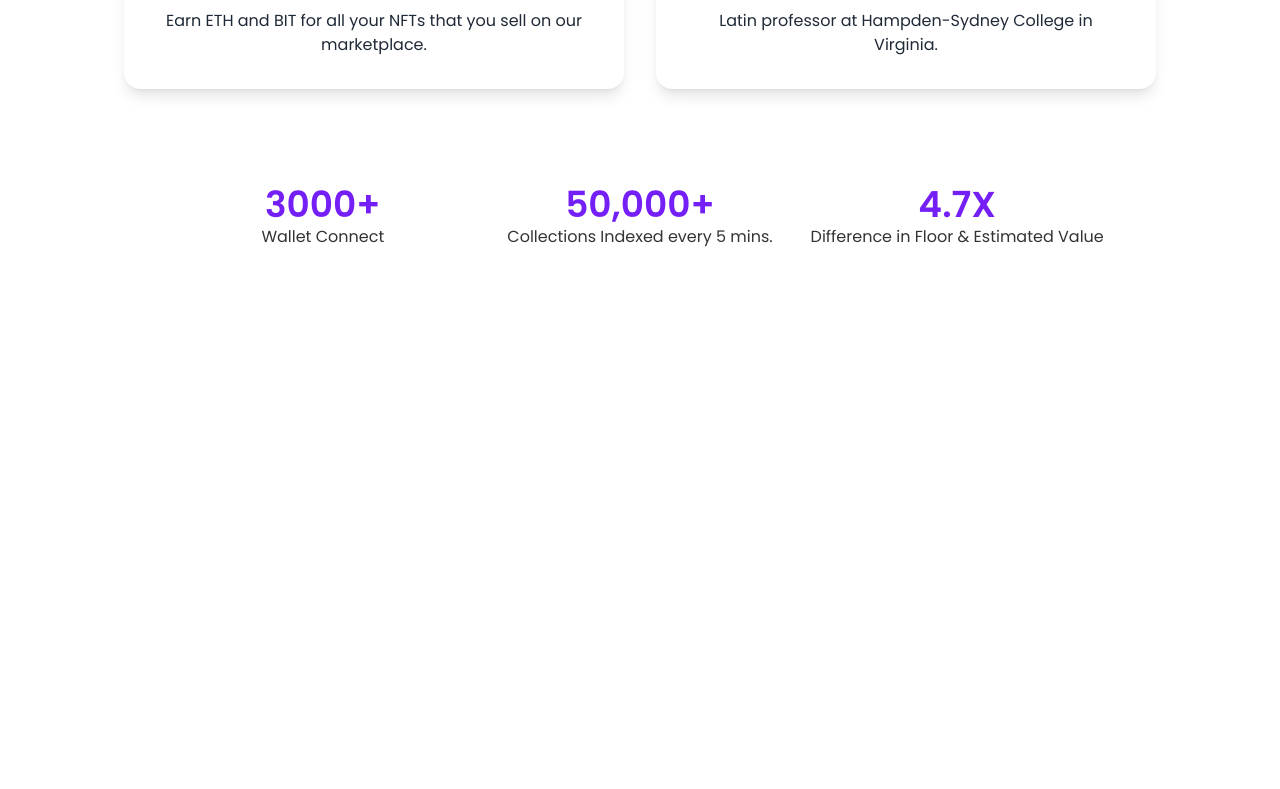
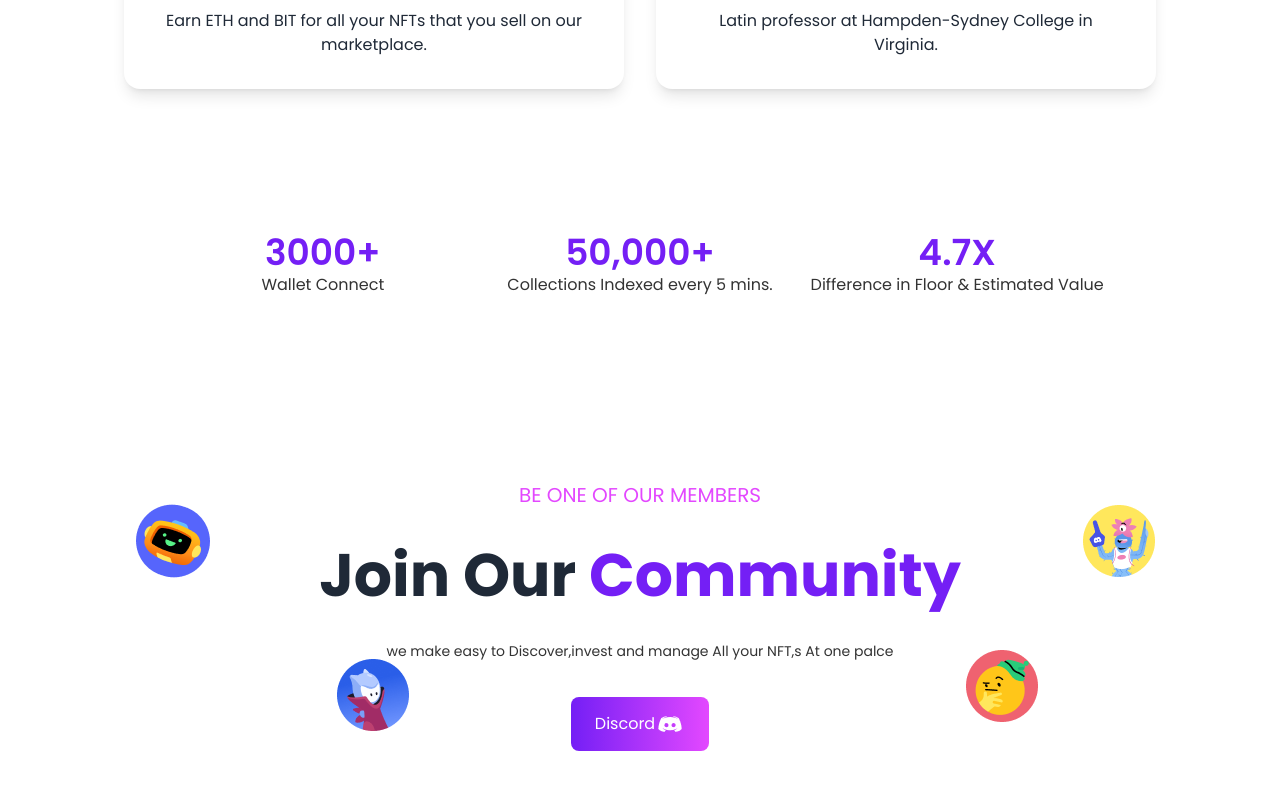
Before and after one commit to fahad09fahim/crypto-chain, a React (Vite) app: page / in a window 1280 px wide. Shown: the part 1831-2620 px from the top of the page. Before the commit the page ends 2080 px from the top, so only its background shows below. Built offline with nearby package versions, Linux system fonts and the light colour scheme.

Commit message:
community page implemented

```diff
--- a/src/App.jsx
+++ b/src/App.jsx
@@ -1,4 +1,5 @@
 
+import Community from "./component/community/Community";
 import Header from "./component/header/Header"
 import Banner from './component/sections/Banner';
 import Investor from "./component/sections/investor/Investor";
@@ -18,6 +19,7 @@ function App() {
       <Investor/>
       <Process/>
       <Statistics/>
+      <Community/>
     </>
   )
 }
--- /dev/null
+++ b/src/component/community/Community.jsx
@@ -0,0 +1,31 @@
+import character from "../../assets/background/characte.png";
+import discordIco from "../../assets/discord.png";
+const Community = () => {
+  return (
+    <div className="m-20">
+      <div
+        style={{
+          backgroundImage: `url(${character})`,
+          backgroundPosition: "center",
+          backgroundRepeat: "no-repeat",
+        }}
+      >
+        <div className="p-14 flex items-center flex-col gap-9">
+          <p className="text-xl text-colorTwo">BE ONE OF OUR MEMBERS</p>
+          <h1 className="text-6xl font-bold">
+            Join Our <span className="text-colorOne">Community</span>
+          </h1>
+          <p className="text-custom-black text-sm">
+            we make easy to Discover,invest and manage All your NFT,s At one
+            palce
+          </p>
+          <button className="bg-gradient-to-r from-colorOne to-colorTwo flex text-white items-center py-3 px-6 rounded-lg">
+            Discord <img src={discordIco} alt="" />
+          </button>
+        </div>
+      </div>
+    </div>
+  );
+};
+
+export default Community;
--- a/src/component/statistics/Statistics.jsx
+++ b/src/component/statistics/Statistics.jsx
@@ -2,7 +2,7 @@
 
 const Statistics = () => {
     return (
-        <div className="flex justify-center">
+        <div className="flex justify-center py-12">
             <div className="grid grid-cols-1 md:grid-cols-3 text-center gap-6">
                   <div>
                    <h2 className="text-2xl md:text-4xl font-semibold text-colorOne ">3000+</h2>
```
Also changed, not shown: src/assets/discord.png (added).
